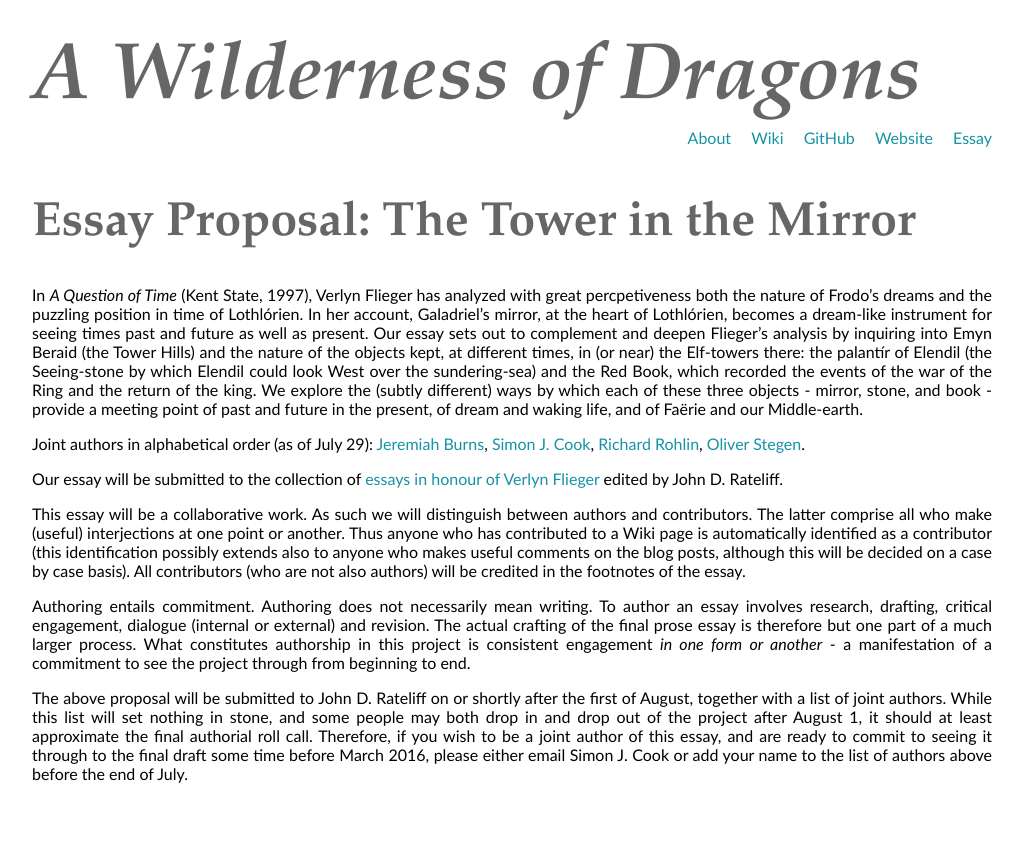
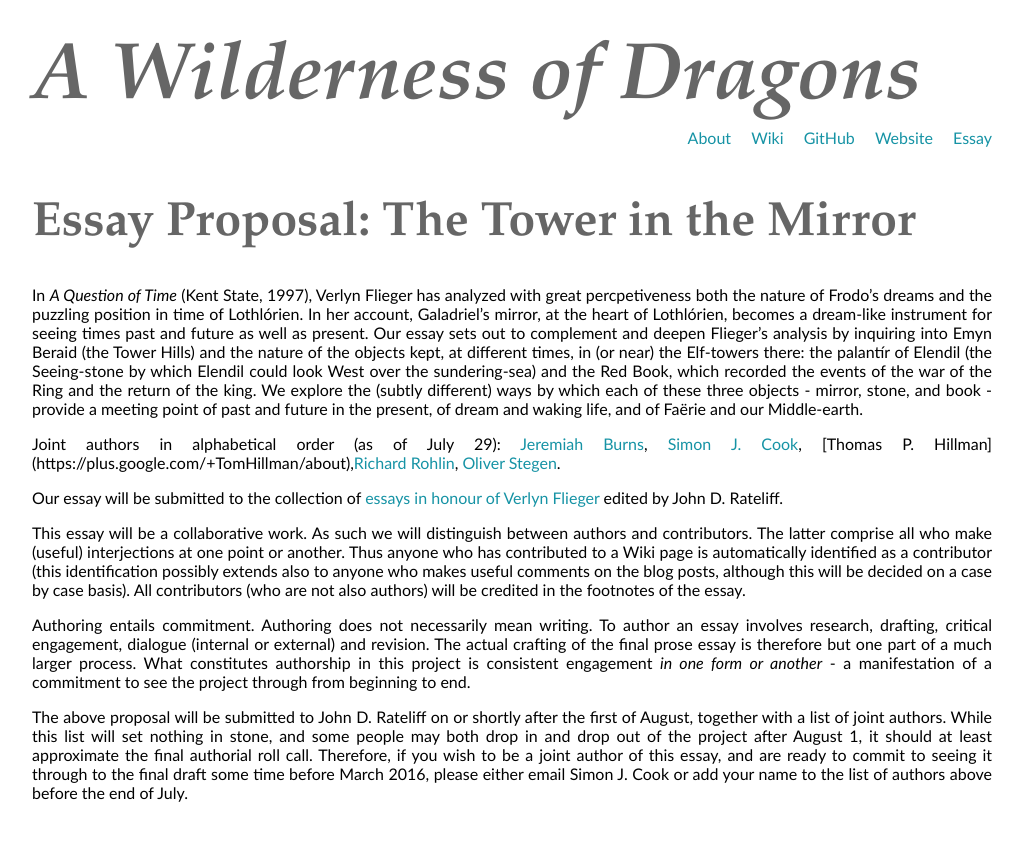
Before and after one commit to uoou/AWildernessOfDragons, a Jekyll site: the page built from essay.md, in a window 1280 px wide. Shown: the top 841 px of the page, without its empty margins (0-1026 px from the left). Built offline with Jekyll 4.4.1, drawn with Linux system fonts in a browser that asks for light colours; Markdown is read by kramdown in place of the engine named in the settings.

Commit message:
Update essay.md

```diff
--- a/essay.md
+++ b/essay.md
@@ -4,7 +4,7 @@
 ---
 In *A Question of Time* (Kent State, 1997), Verlyn Flieger has analyzed with great percpetiveness both the nature of Frodo's dreams and the puzzling position in time of Lothlórien. In her account, Galadriel's mirror, at the heart of Lothlórien, becomes a dream-like instrument for seeing times past and future as well as present. Our essay sets out to complement and deepen Flieger's analysis by inquiring into Emyn Beraid (the Tower Hills) and the nature of the objects kept, at different times, in (or near) the Elf-towers there: the palantír of Elendil (the Seeing-stone by which Elendil could look West over the sundering-sea) and the Red Book, which recorded the events of the war of the Ring and the return of the king. We explore the (subtly different) ways by which each of these three objects - mirror, stone, and book - provide a meeting point of past and future in the present, of dream and waking life, and of Faërie and our Middle-earth.
 
-Joint authors in alphabetical order (as of July 29): [Jeremiah Burns](https://plus.google.com/+JeremiahBurns/about), [Simon J. Cook](https://plus.google.com/+simoncook/about), [Richard Rohlin](https://plus.google.com/+RichardRohlin/about), [Oliver Stegen](https://plus.google.com/+OliverStegen/about).
+Joint authors in alphabetical order (as of July 29): [Jeremiah Burns](https://plus.google.com/+JeremiahBurns/about), [Simon J. Cook](https://plus.google.com/+simoncook/about), [Thomas P. Hillman] (https://plus.google.com/+TomHillman/about),[Richard Rohlin](https://plus.google.com/+RichardRohlin/about), [Oliver Stegen](https://plus.google.com/+OliverStegen/about).
 
 Our essay will be submitted to the collection of [essays in honour of Verlyn Flieger](http://sacnoths.blogspot.co.il/2015/05/verlyn-flieger-festschrit-call-for.html) edited by John D. Rateliff.
 
```
